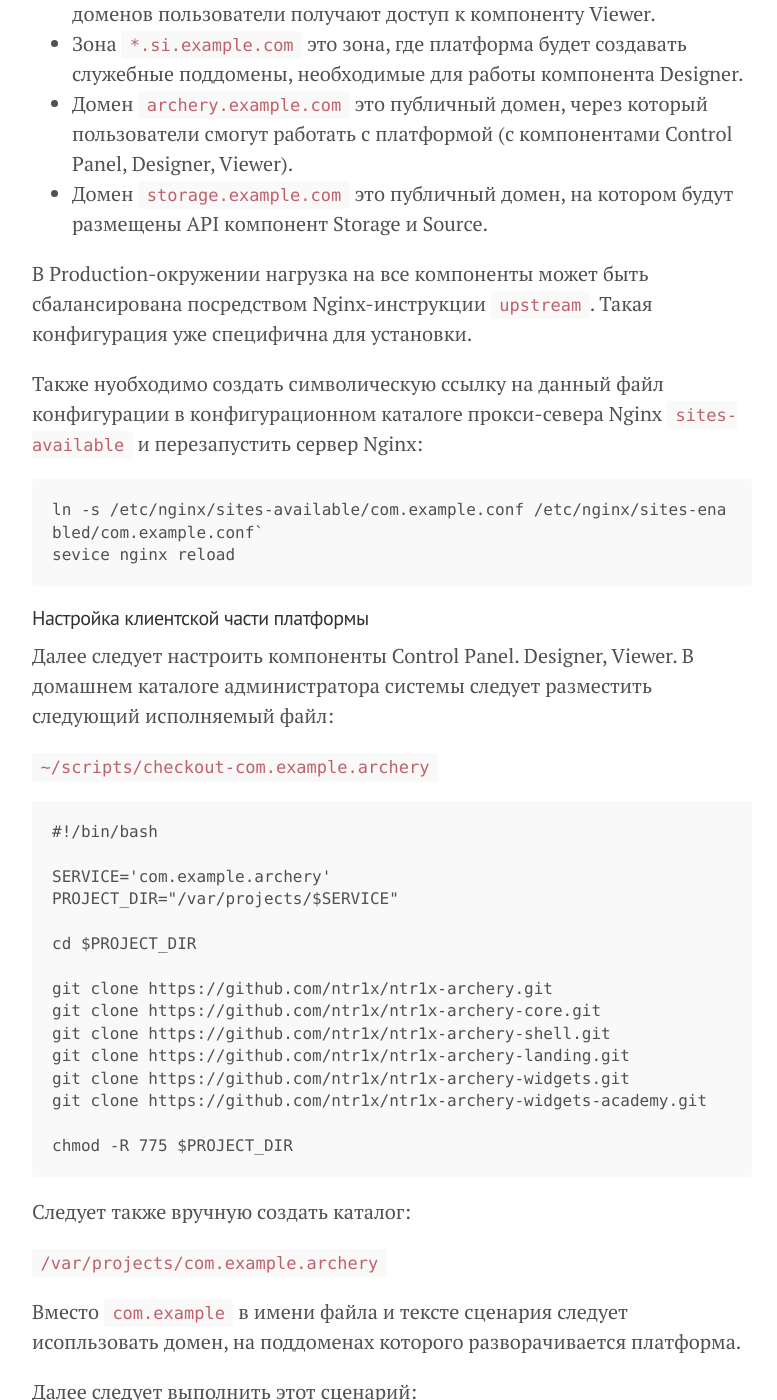
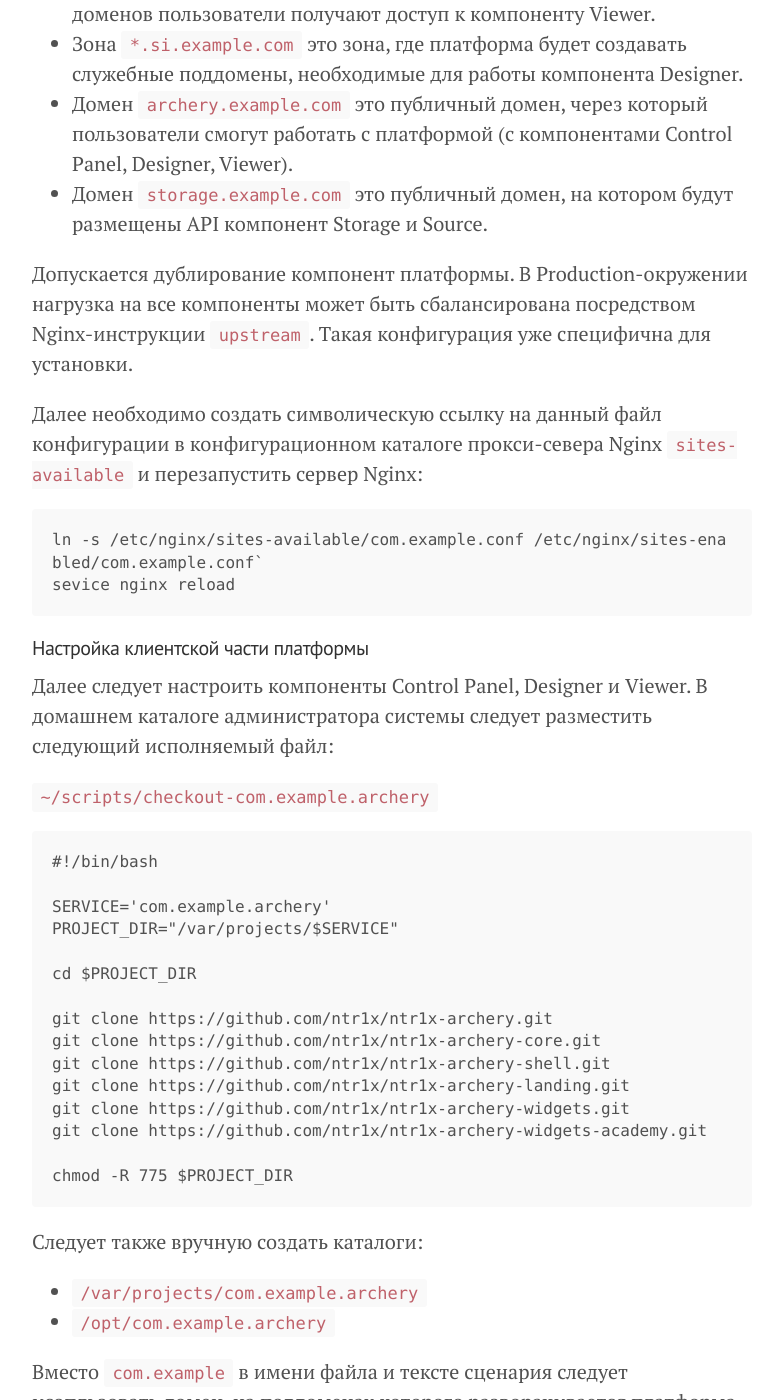
Before and after one commit to ksetrin/ntr1x.github.io, a Jekyll site: the page built from INSTALL.md, in a window 1280 px wide and 1400 px high, scrolled down 4603 px. Shown: the whole window, without its empty margins (248-1025 px from the left). Built offline with Jekyll 4.4.1, drawn with Linux system fonts in a browser that asks for light colours; some of the changed text lies outside the part shown.

Commit message:
Installation instructions

````diff
--- a/INSTALL.md
+++ b/INSTALL.md
@@ -134,9 +136,9 @@ server {
 - Домен `archery.example.com` это публичный домен, через который пользователи смогут работать с платформой (c компонентами Control Panel, Designer, Viewer).
 - Домен `storage.example.com` это публичный домен, на котором будут размещены API компонент Storage и Source.
 
-В Production-окружении нагрузка на все компоненты может быть сбалансирована посредством Nginx-инструкции `upstream`. Такая конфигурация уже специфична для установки.
+Допускается дублирование компонент платформы. В Production-окружении нагрузка на все компоненты может быть сбалансирована посредством Nginx-инструкции `upstream`. Такая конфигурация уже специфична для установки.
 
-Также нуобходимо создать символическую ссылку на данный файл конфигурации в конфигурационном каталоге прокси-севера Nginx `sites-available` и перезапустить сервер Nginx:
+Далее необходимо создать символическую ссылку на данный файл конфигурации в конфигурационном каталоге прокси-севера Nginx `sites-available` и перезапустить сервер Nginx:
 
 ```
 ln -s /etc/nginx/sites-available/com.example.conf /etc/nginx/sites-enabled/com.example.conf`
@@ -145,7 +147,8 @@ sevice nginx reload
 
 #### Настройка клиентской части платформы
 
-Далее следует настроить компоненты Control Panel. Designer, Viewer. В домашнем каталоге администратора системы следует разместить следующий исполняемый файл:
+Далее следует настроить компоненты Control Panel, Designer и Viewer.
+В домашнем каталоге администратора системы следует разместить следующий исполняемый файл:
 
 `~/scripts/checkout-com.example.archery`
 
@@ -167,9 +170,10 @@ git clone https://github.com/ntr1x/ntr1x-archery-widgets-academy.git
 chmod -R 775 $PROJECT_DIR
 ```
 
-Следует также вручную создать каталог:
+Следует также вручную создать каталоги:
 
-`/var/projects/com.example.archery`
+- `/var/projects/com.example.archery`
+- `/opt/com.example.archery`
 
 Вместо `com.example` в имени файла и тексте сценария следует исопльзовать домен, на поддоменах которого разворачивается платформа.
 
@@ -238,10 +242,6 @@ pm2 start ./www/bin/viewer
 
 ```
 
-Следует также вручную создать каталог:
-
-`/opt/com.example.archery`
-
 Далее следует выполнить этот сценарий:
 ```
 sh ~/scripts/build-com.example.archery
@@ -286,7 +286,7 @@ app.files.root = /var/data/com.example.storage
 `/var/projects/com.example.storage`
 `/opt/com.example.storage`
 
-Разместите с домашней папке администратора системы сценарий загрузки и установки:
+Разместите в домашней папке администратора системы сценарий загрузки и установки:
 
 `~/scripts/build-com.example.storage`
 
@@ -456,7 +454,7 @@ sh ~/scripts/build-com.example.storage
 - `ntr1x-archery/config/production.js`
 
 Достаточно лишь указать верное расположение серверных модулей.
-
+После изменения этих файлов необходимо перезапустить клиентский модуль сценарием `build-com.example.archery`.
 
 ### Обновление и перезапуск
 
@@ -505,3 +503,6 @@ Designer и Viewer, запузенные локально, будут по-ум
 - `ntr1x-archery/config/default.js`
 - `ntr1x-archery/config/development.js`
 - `ntr1x-archery/config/production.js`
+
+Достаточно лишь указать верное расположение серверных модулей.
+После изменения этих файлов необходимо перезапустить клиентский модуль сценарием `build-com.example.archery`.
````
Also changed, not shown: other parts of INSTALL.md (+9 -9 lines).
